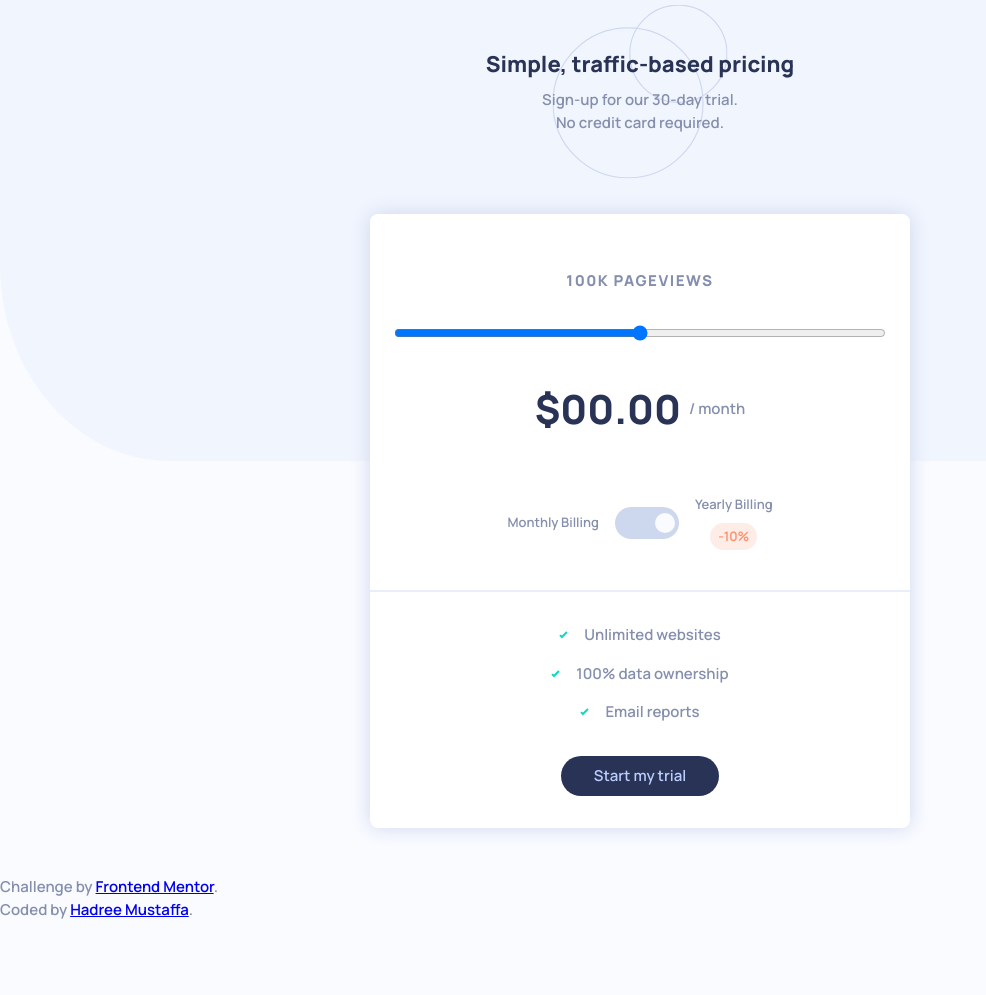
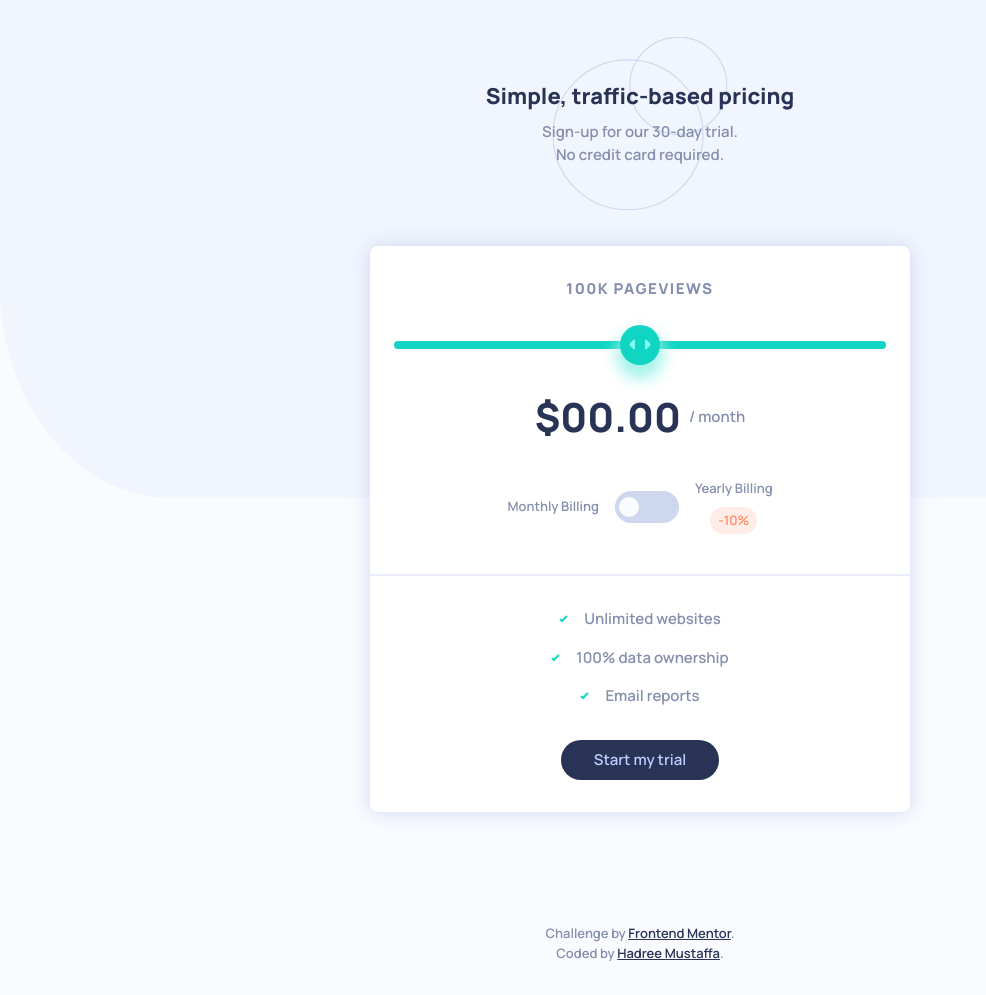
Before and after one commit to hadreemustaffa/interactive-pricing-component, a plain HTML site: page index.html in a window 1280 px wide. Shown: the whole page, without its empty margins (0-986 px from the left). Before the commit the page ends 921 px from the top, so only its background shows below. Drawn offline with Linux system fonts and the light colour scheme.

Commit message:
add custom style to range slider

```diff
--- a/style.css
+++ b/style.css
@@ -68,6 +68,59 @@ h1 {
   color: var(--clr-neutral-darkest);
 }
 
+button:hover,
+input:hover,
+.billing__button-container:hover {
+  cursor: pointer;
+}
+
+input[type='range'] {
+  -webkit-appearance: none;
+  appearance: none;
+  background: transparent;
+}
+
+/* Chrome, Safari, Opera, and Edge Chromium */
+input[type='range']::-webkit-slider-runnable-track {
+  background: var(--clr-primary-dark);
+  height: 0.5rem;
+  border-radius: 10px;
+}
+
+/* Firefox */
+input[type='range']::-moz-range-track {
+  background: var(--clr-primary-dark);
+  height: 0.5rem;
+  border-radius: 10px;
+}
+
+input[type='range']::-webkit-slider-thumb {
+  -webkit-appearance: none;
+  appearance: none;
+  margin-top: -1rem;
+  height: 2.5rem;
+  width: 2.5rem;
+  border-radius: 50%;
+  background-color: var(--clr-primary-dark);
+  background-image: url('./images/icon-slider.svg');
+  background-position: center;
+  background-repeat: no-repeat;
+  box-shadow: 0 10px 15px 4px var(--clr-primary-light);
+}
+
+/***** Firefox *****/
+input[type='range']::-moz-range-thumb {
+  border: none;
+  height: 2.5rem;
+  width: 2.5rem;
+  border-radius: 50%;
+  background-color: var(--clr-primary-dark);
+  background-image: url('./images/icon-slider.svg');
+  background-position: center;
+  background-repeat: no-repeat;
+  box-shadow: 0 10px 15px 4px var(--clr-primary-light);
+}
+
 body {
   font-family: var(--ff-primary);
   font-size: var(--fs-md);
@@ -86,7 +139,7 @@ main {
   display: flex;
   flex-direction: column;
   min-width: 300px;
-  margin: 3rem 1.5rem;
+  margin: 5rem 1.5rem;
   gap: 5rem;
   align-items: center;
   text-align: center;
@@ -121,7 +174,7 @@ form {
 
 .component__pricing {
   display: grid;
-  padding: 1.5rem;
+  padding: 0 1.5rem;
   grid-template-columns: auto;
   grid-template-rows: auto auto auto;
   row-gap: 2rem;
@@ -184,7 +237,7 @@ form {
   background-color: var(--clr-neutral-lighter);
   outline: 1px solid transparent;
   border: 1px solid transparent;
-  margin: 0 0 0 auto;
+  margin: 0 auto 0 0;
   transition: margin 0.25s ease;
 }
 .billing__wrapper {
@@ -229,6 +282,21 @@ ul.details__text li {
   border: 1px solid transparent;
 }
 
+.attribution {
+  font-size: var(--fs-sm);
+  display: flex;
+  flex-direction: column;
+  justify-content: center;
+  align-items: center;
+  margin: 2rem;
+}
+.attribution a {
+  color: var(--clr-neutral-darkest);
+}
+.attribution a:hover {
+  color: var(--clr-primary-dark);
+}
+
 .sr-only:not(:focus):not(:active) {
   clip: rect(0 0 0 0);
   clip-path: inset(50%);
```
